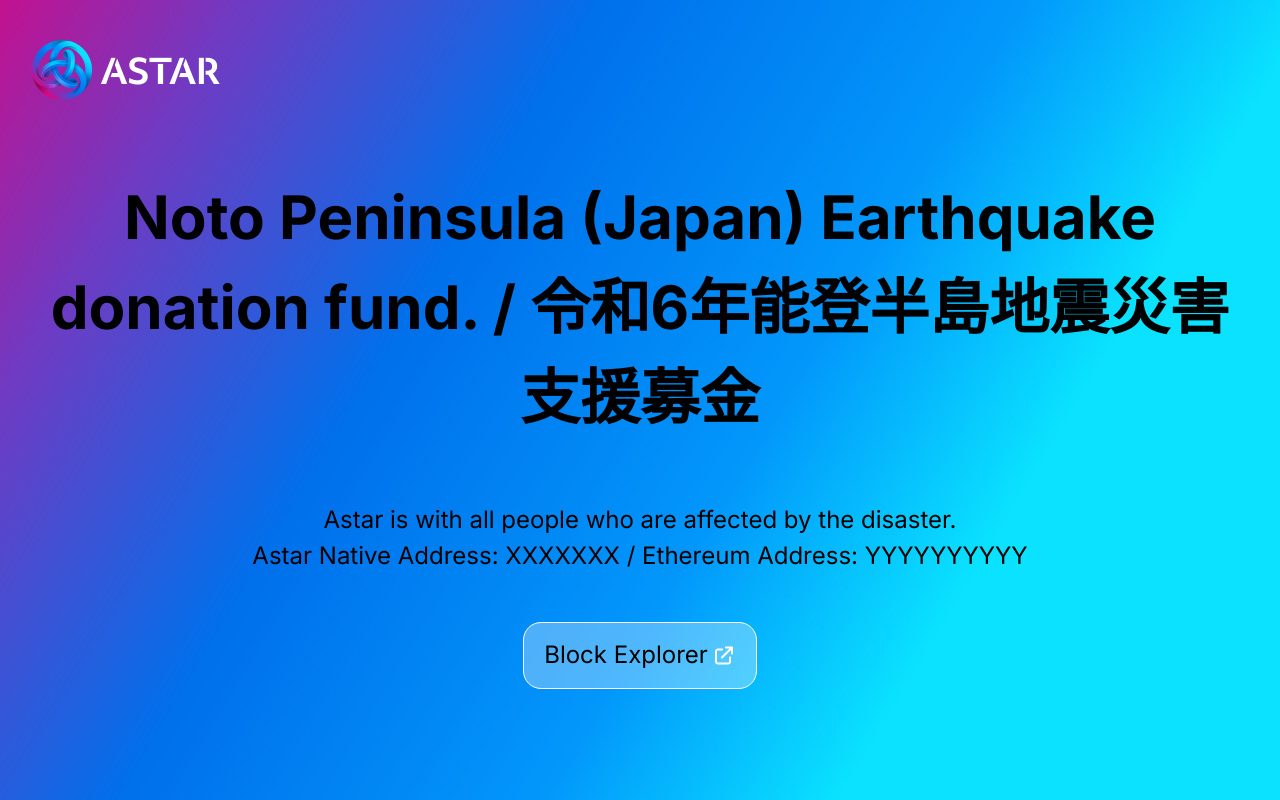
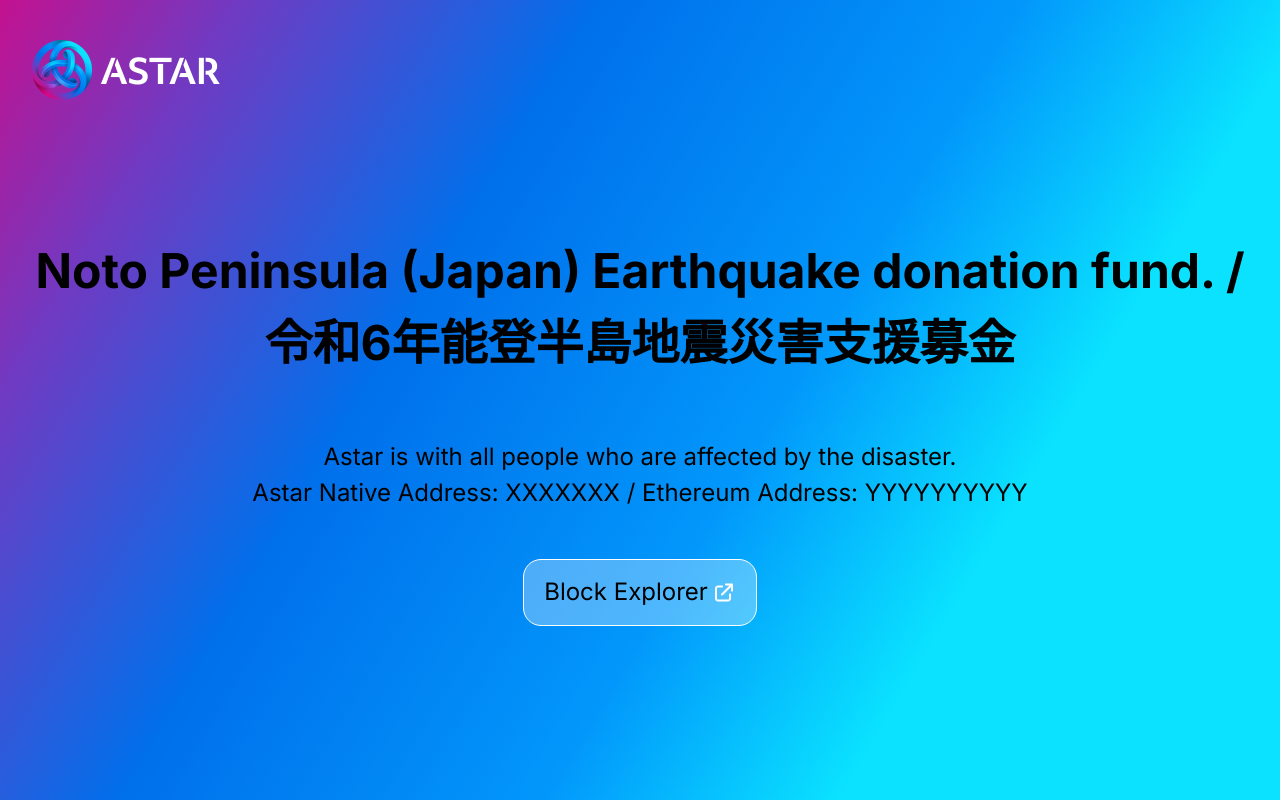
Before and after one commit to StartaleLabs/startale-donation, a Next.js app in the folder app/: page / in a window 1280 px wide. Built offline with nearby package versions, Linux system fonts and the light colour scheme.

Commit message:
fix style

```diff
--- a/app/src/pages/index.tsx
+++ b/app/src/pages/index.tsx
@@ -24,7 +24,7 @@
       </header>
       <div className="flex-1 grid place-items-center">
         <div>
-          <h1 className="text-3xl md:text-6xl font-bold text-center break-words !leading-[1.5]">
+          <h1 className="text-3xl md:text-5xl font-bold text-center break-words !leading-[1.5]">
             Noto Peninsula (Japan) Earthquake donation fund. /
             令和6年能登半島地震災害支援募金
           </h1>
```
